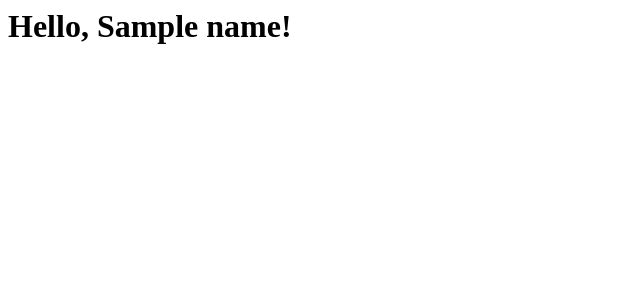
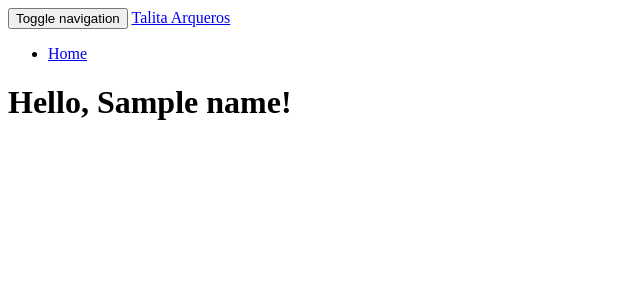
Before and after one commit to jeantardelli/web-dev-flask, a Flask app: template templates/user.html in a window 1280 px wide. Shown: the top 300 px of the page, without its empty margins (0-640 px from the left). Run offline with Flask 2, Linux system fonts and the light colour scheme; the template is opened without the code that fills it: most values are stand-ins (such as "Sample title", 1, 10 or a date in 2020); some libraries are stand-ins or nearby versions.

Commit message:
templates with flask-bootstrap (3b)

```diff
--- a/templates/index.html
+++ b/templates/index.html
@@ -1 +1 @@
-<h1>Hello World!</h1>
+<h1>Hello Wordl!</h1>
--- a/templates/user.html
+++ b/templates/user.html
@@ -1 +1,32 @@
-<h1>Hello, {{ name }}!</h1>
+{% extends "bootstrap/base.html" %}
+
+{% block title %}Talita Arqueros{% endblock %}
+
+{% block navbar %}
+<div class="navbar navbar-inverse" role="navigation">
+    <div class="container">
+        <div class="navbar-header">
+            <button type="button" class="navbar-toggle" data-toggle="collapse" data-target=".navbar-collapse">
+                <span class="sr-only">Toggle navigation</span>
+                <span class="icon-bar"></span>
+                <span class="icon-bar"></span>
+                <span class="icon-bar"></span>
+            </button>
+            <a class="navbar-brand" href="/">Talita Arqueros</a>
+        </div>
+        <div class="navbar-collapse collapse">
+            <ul class="nav navbar-nav">
+                <li><a href="/">Home</a></li>
+            </ul>
+        </div>
+    </div>
+</div>
+{% endblock %}
+
+{% block content %}
+<div class="container">
+    <div class="page-header">
+        <h1>Hello, {{ name }}!</h1>
+    </div>
+</div>
+{% endblock %}
```
